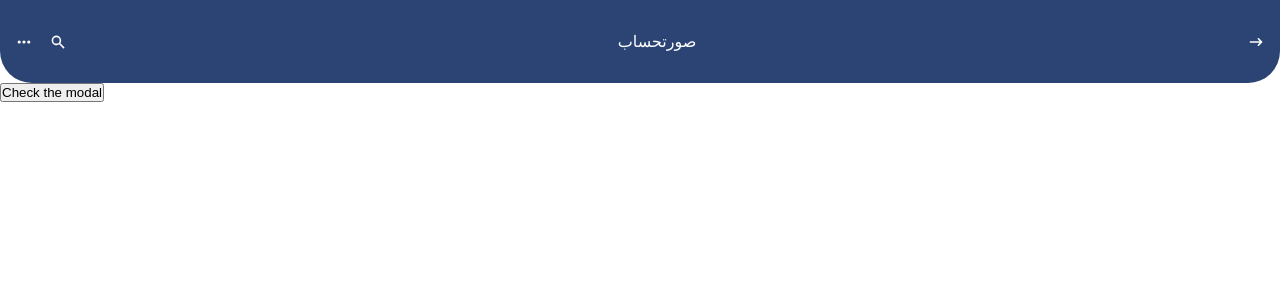
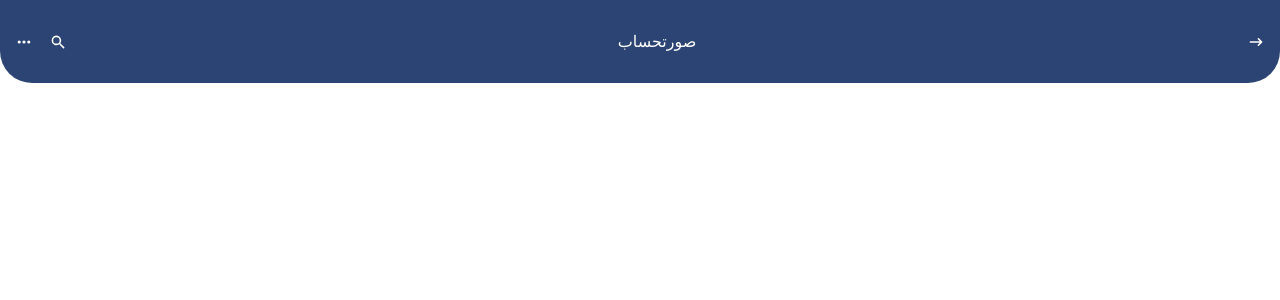
Before and after one commit to vahidGhadiri/Blu, a React (Create React App) app: page / in a window 1280 px wide. Shown: the top 300 px of the page. Built offline with nearby package versions, Linux system fonts and the light colour scheme.

Commit message:
chore: change folder structure

```diff
--- a/src/App.tsx
+++ b/src/App.tsx
@@ -1,17 +1,14 @@
-import React, {useState} from "react";
+import React from "react";
 // Components
-import {Header, Modal} from "./components";
+import {Header} from "./components";
+// Pages
+import {Bills} from "./pages";
 
 export const App: React.FC = () => {
-    const [modal, setModal] = useState(false);
     return (
         <>
             <Header title="صورتحساب"/>
-            <button onClick={() => setModal(true)}>Check the modal</button>
-
-            <Modal title="HEADER" show={modal} close={() => setModal(false)}>
-                <div>...</div>
-            </Modal>
+            <Bills/>
         </>
     )
 }
--- a/src/components/index.ts
+++ b/src/components/index.ts
@@ -2,7 +2,7 @@ import Header from "./Header/Header.component";
 import InfiniteScroll from "./InfiniteScroll/InfiniteScroll.component"
 import Modal from "./Modal/Modal.component"
 import Maybe from "./Maybe/Maybe.component";
-import List from "./List/List.component";
+import List from "../pages/Bills/components/List/List.component";
 
 export {
     Header, InfiniteScroll, Modal, Maybe, List
--- /dev/null
+++ b/src/pages/Bills/Bills.page.tsx
@@ -0,0 +1,17 @@
+import React, {useState} from "react"
+// Local Components
+import {Modal} from "../../components";
+
+const Bills = () => {
+    const [modal, setModal] = useState(false);
+
+    return (
+        <div>
+            <Modal title="HEADER" show={modal} close={() => setModal(false)}>
+                <div>...</div>
+            </Modal>
+        </div>
+    )
+}
+
+export default Bills
--- a/src/components/List/List.component.tsx
+++ b/src/pages/Bills/components/List/List.component.tsx
@@ -1,6 +1,6 @@
 import React from "react"
 // Types
-import type {BillInterface} from "../../store/bills/bills.reducer";
+import type {BillInterface} from "../../../../store/bills/bills.reducer";
 
 interface PropsInterface {
     data: Array<BillInterface>
--- /dev/null
+++ b/src/pages/index.ts
@@ -0,0 +1,5 @@
+import Bills from "./Bills/Bills.page"
+
+export {
+    Bills
+}
```
Also changed, not shown: src/pages/Bills/components/List/List.style.tsx (renamed from src/components/List/List.style.tsx).
